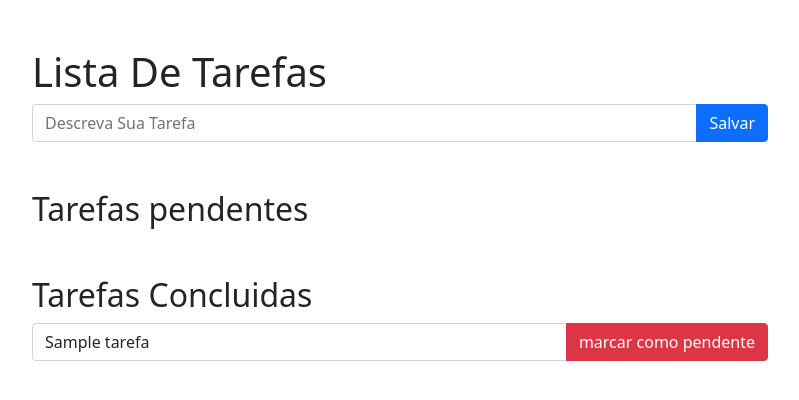
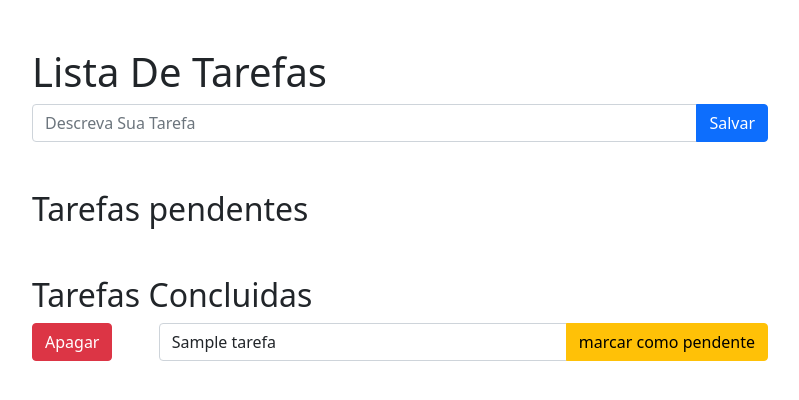
Before and after one commit to gustavossandrin/to-do-django, a Django app: page /tarefas/ in a window 1280 px wide. Shown: the top 400 px of the page, without its empty margins (240-1039 px from the left). Run offline with Django 4.2, Linux system fonts and the light colour scheme; tables that the repository leaves empty hold one stand-in row (values such as "Sample post").

Commit message:
feito o botao de apagar

```diff
--- a/webdev/tarefas/templates/tarefas/home.html
+++ b/webdev/tarefas/templates/tarefas/home.html
@@ -36,14 +36,28 @@
             {% endfor %}
             <h2 class="mt-5">Tarefas Concluidas</h2>
             {% for tarefa in tarefas_feitas %}
-            <form action="{% url 'tarefas:detalhe' tarefa_id=tarefa.id %}" method="post">
-                {% csrf_token %}
-                <div class="input-group mb-3">
-                    <input type="text" class="form-control" placeholder="Descreva Sua Tarefa" required="required"
-                           aria-label="Descreva Sua Tarefa" name="nome" value="{{ tarefa.nome }}">
-                    <button type="submit" class="btn btn-danger">marcar como pendente</button>
+            <div class="row">
+                <div class="col-2">
+                    <form action="{% url 'tarefas:apagar' tarefa_id=tarefa.id %}" method="post">
+                        {% csrf_token %}
+                        <div class="input-group mb-3">
+                            <button type="submit" class="btn btn-danger">Apagar</button>
+                        </div>
+                    </form>
                 </div>
-            </form>
+                <div class="col-10">
+                    <form action="{% url 'tarefas:detalhe' tarefa_id=tarefa.id %}" method="post">
+                        {% csrf_token %}
+                        <div class="input-group mb-3">
+                            <input type="text" class="form-control" placeholder="Descreva Sua Tarefa"
+                                   required="required"
+                                   aria-label="Descreva Sua Tarefa" name="nome" value="{{ tarefa.nome }}">
+                            <button type="submit" class="btn btn-warning">marcar como pendente</button>
+                        </div>
+                    </form>
+                </div>
+            </div>
+
             {% endfor %}
         </div>
     </div>
--- a/webdev/tarefas/urls.py
+++ b/webdev/tarefas/urls.py
@@ -6,5 +6,6 @@ app_name = 'tarefas'
 
 urlpatterns = [
     path('', views.home, name='home'),
-    path('<int:tarefa_id>', views.detalhe, name='detalhe')
+    path('<int:tarefa_id>', views.detalhe, name='detalhe'),
+    path('apagar/<int:tarefa_id>', views.apagar, name='apagar')
 ]
--- a/webdev/tarefas/views.py
+++ b/webdev/tarefas/views.py
@@ -38,8 +38,15 @@ def home(request):
 
 
 def detalhe(request, tarefa_id):
-    tarefa = Tarefa.objects.get(id=tarefa_id)
-    form = TarefaForm(request.POST, instance=tarefa)
-    if form.is_valid():
-        form.save()
+    if request.method == 'POST':
+        tarefa = Tarefa.objects.get(id=tarefa_id)
+        form = TarefaForm(request.POST, instance=tarefa)
+        if form.is_valid():
+            form.save()
     return HttpResponseRedirect(reverse('tarefas:home'))
+
+
+def apagar(request, tarefa_id):
+    if request.method == 'POST':
+        Tarefa.objects.filter(id=tarefa_id).delete()
+    return HttpResponseRedirect(reverse('tarefas:home'))
```
Also changed, not shown: webdev/tarefas/tests/test_apagar_tarefa.py (added, +21 -0 lines).
